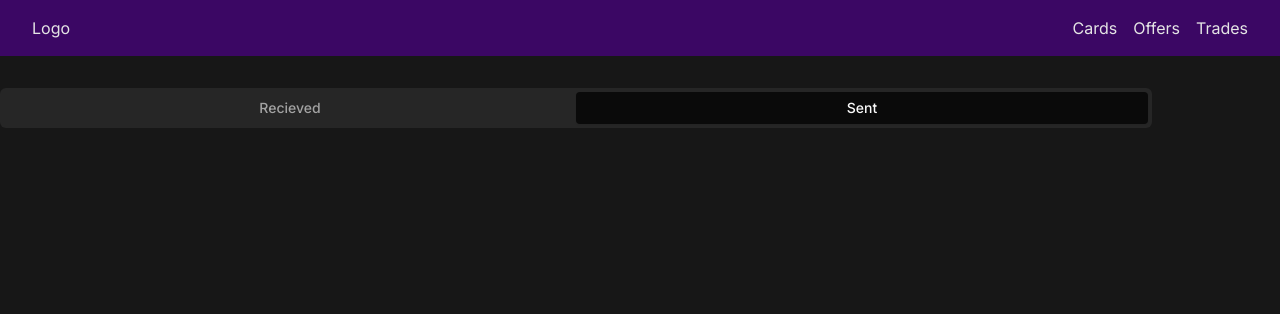
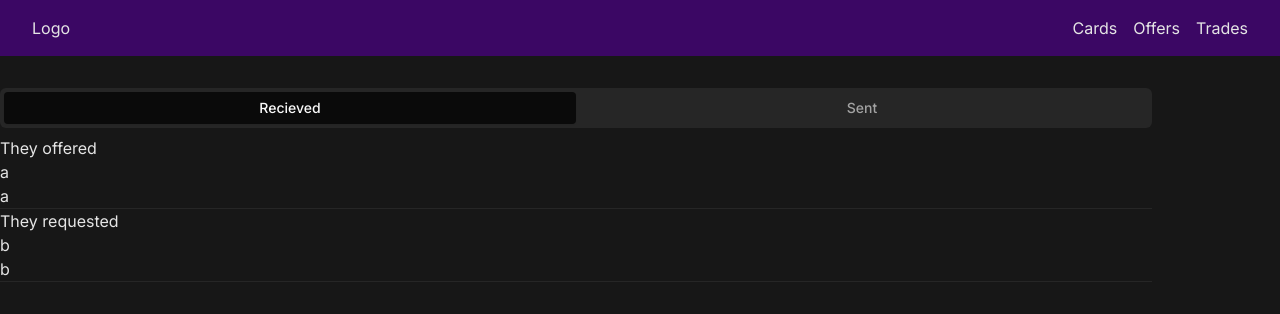
Before and after one commit to Scott-Kenning/mtgtrade, a Next.js app in the folder frontend/: page /offers in a window 1280 px wide. Shown: the top 314 px of the page. Built offline with nearby package versions, Linux system fonts and the light colour scheme.

Commit message:
offers progress

```diff
--- a/frontend/app/offers/page.tsx
+++ b/frontend/app/offers/page.tsx
@@ -18,7 +18,7 @@ const offer: OfferType = {
 const Offers = () => {
   return (
     <Container>
-      <Tabs defaultValue="sent" className="w-[100%] dark">
+      <Tabs defaultValue="recieved" className="w-[100%] dark">
         <TabsList className="w-[100%]">
           <TabsTrigger value="recieved" className="w-[100%]">
             Recieved
--- a/frontend/components/card-list.tsx
+++ b/frontend/components/card-list.tsx
@@ -1,6 +1,6 @@
 import { CardType } from "@/types/types";
 
-const Card = (props: { card: CardType }) => {
+export const Card = (props: { card: CardType }) => {
   return (
     <div className="rounded w-100">
       <h2>{props.card.name}</h2>
--- a/frontend/components/login-form.tsx
+++ b/frontend/components/login-form.tsx
@@ -25,8 +25,10 @@ export function LoginForm({
     e.preventDefault();
     console.log("Login", email);
 
-    const res = await api.get(`/users`, { params: { email: email } });
+    const res = await api.get(`/users`, { params: { user: email } });
+    console.log({ res });
     if (res.status === 200) {
+      console.log("Got data ", res.data);
       const user = res.data as UserType;
       setUser(user);
       router.push("/");
--- a/frontend/components/offer-list.tsx
+++ b/frontend/components/offer-list.tsx
@@ -1,7 +1,34 @@
-import { OfferType } from "@/types/types";
+import { CardType, OfferType } from "@/types/types";
+import CardsList, { Card } from "./card-list";
+
+const Item = ({ card }: { card: CardType }) => {
+  return (
+    <div>
+      <div>{card.name}</div>
+      <div>{card.set}</div>
+      <hr></hr>
+    </div>
+  );
+};
 
 const Offer = ({ offer }: { offer: OfferType }) => {
-  return <div></div>;
+  return (
+    <div>
+      <h2 className="">They offered</h2>
+      <div>
+        {offer.offeredCards.map((offered) => (
+          <Item card={offered}></Item>
+        ))}
+      </div>
+
+      <h2>They requested</h2>
+      <div>
+        {offer.requestedCards.map((requested) => (
+          <Item card={requested}></Item>
+        ))}
+      </div>
+    </div>
+  );
 };
 
 const OfferList = ({ offers }: { offers: OfferType[] }) => {
```
Also changed, not shown: frontend/types/types.ts (+8 -0 lines).
